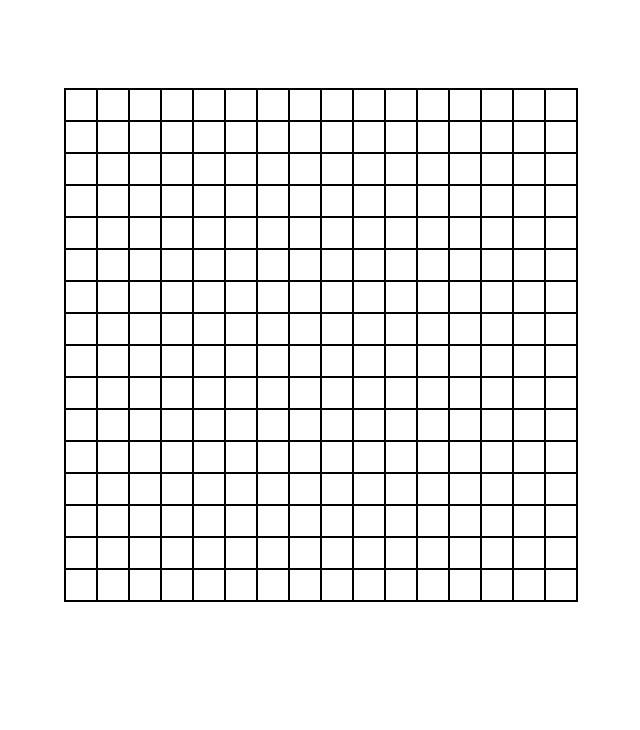
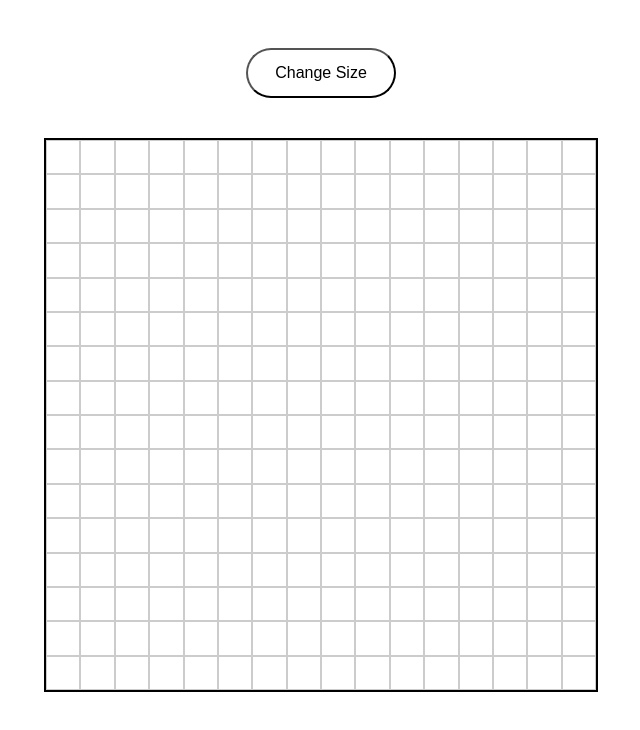
Before and after one commit to RohitBhojak/Etch-a-sketch, a plain HTML site: page index.html in a window 1280 px wide. Shown: the whole page, without its empty margins (319-959 px from the left). Drawn offline with Linux system fonts and the light colour scheme.

Commit message:
Add change size option and coloring

```diff
--- a/index.html
+++ b/index.html
@@ -8,6 +8,7 @@
     <script src="./script.js" defer></script>
 </head>
 <body>
+    <button id="size">Change Size</button>
     <div class="container"></div>
 </body>
 </html>
--- a/script.js
+++ b/script.js
@@ -1,11 +1,39 @@
-let container = document.querySelector(".container");
-for (let i = 0; i < 16; i++) {
+function createGrid(size) {
+    container.textContent = "";
+    for (let i = 0; i < size; i++) {
         let row = document.createElement("div");
         row.classList.add("row");
-    for (let j = 0; j < 16; j++) {
+        for (let j = 0; j < size; j++) {
             let square = document.createElement("div");
             square.classList.add("grid");
             row.append(square);
         }
         container.append(row);
     }
+}
+
+function color() {
+    container.addEventListener("mouseover", (event) => {
+        if (event.target.classList.contains("grid")) {
+            event.target.style.backgroundColor = "black";
+        }
+    });
+}
+
+function getSize() {
+    let button = document.querySelector("#size");
+    button.addEventListener("click", () => {
+        let size = prompt("Enter size (Smaller than 100) : ");
+        size = parseInt(size);
+        if (size > 0 && size < 100) {
+            createGrid(size);
+        } else {
+            alert("Invalid size!");
+        }
+    })
+}
+
+const container = document.querySelector(".container");
+createGrid(16);
+getSize();
+color();
--- a/style.css
+++ b/style.css
@@ -5,19 +5,33 @@ body {
     align-items: center;
 }
 
+#size {
+    margin-top: 40px;
+    height: 50px;
+    width: 150px;
+    border-radius: 25px;
+    background-color: white;
+    font-size: 16px;
+}
+
+#size:hover {
+    background-color: aliceblue;
+}
+
 .container {
-    border: 1px solid black;
-    margin-top: 80px;
+    border: 2px solid black;
+    margin-top: 40px;
+    height: 550px;
+    width: 550px;
     display: flex;
     flex-direction: column;
 }
 
-.row {
+.row, .grid {
     display: flex;
+    flex: 1;
 }
 
 .grid {
-    height: 30px;
-    width: 30px;
-    border: 1px solid black;
+    border: 1px solid #ccc;
 }
```
Lines whose indentation alone changed are shown as unchanged.
